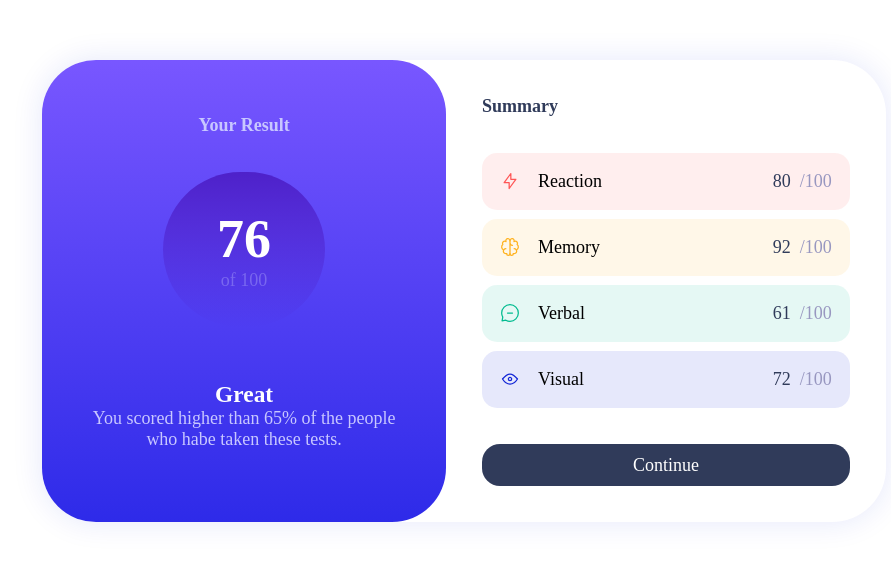
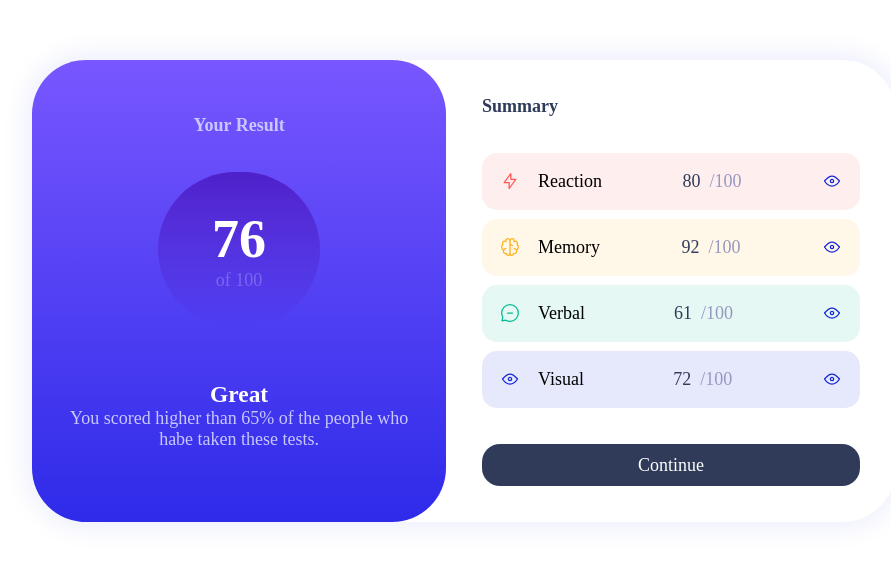
Before and after one commit to Matysek9/summarytablereact, a React (Vite) app: page / in a window 1280 px wide. Shown: the part 109-670 px from the top of the page, without its empty margins (176-1067 px from the left). Built offline with nearby package versions, Linux system fonts and the light colour scheme.

Commit message:
file-loader try

```diff
--- a/src/components/ResultBar.jsx
+++ b/src/components/ResultBar.jsx
@@ -1,5 +1,5 @@
 import "./ResultBar.css";
-import "../assets/icon-visual.svg";
+import  MySvg from "../assets/icon-visual.svg";
 
 function ResultBar(props) {
   return (
@@ -12,6 +12,7 @@ function ResultBar(props) {
         <p>{props.score}</p>
         <p>/100</p>
       </div>
+      <img src={MySvg} alt="" />
 
     </div>
   );
```
